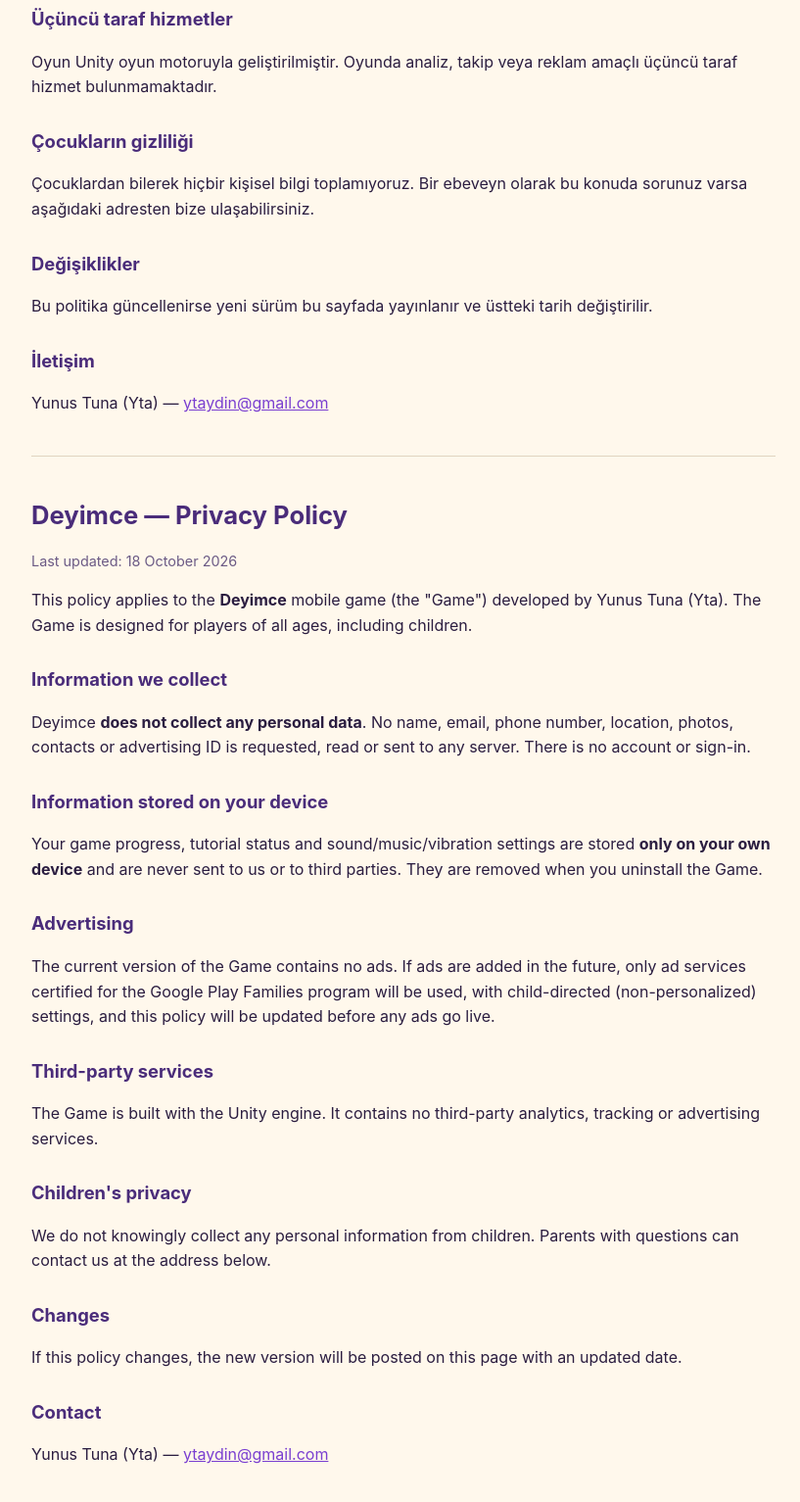
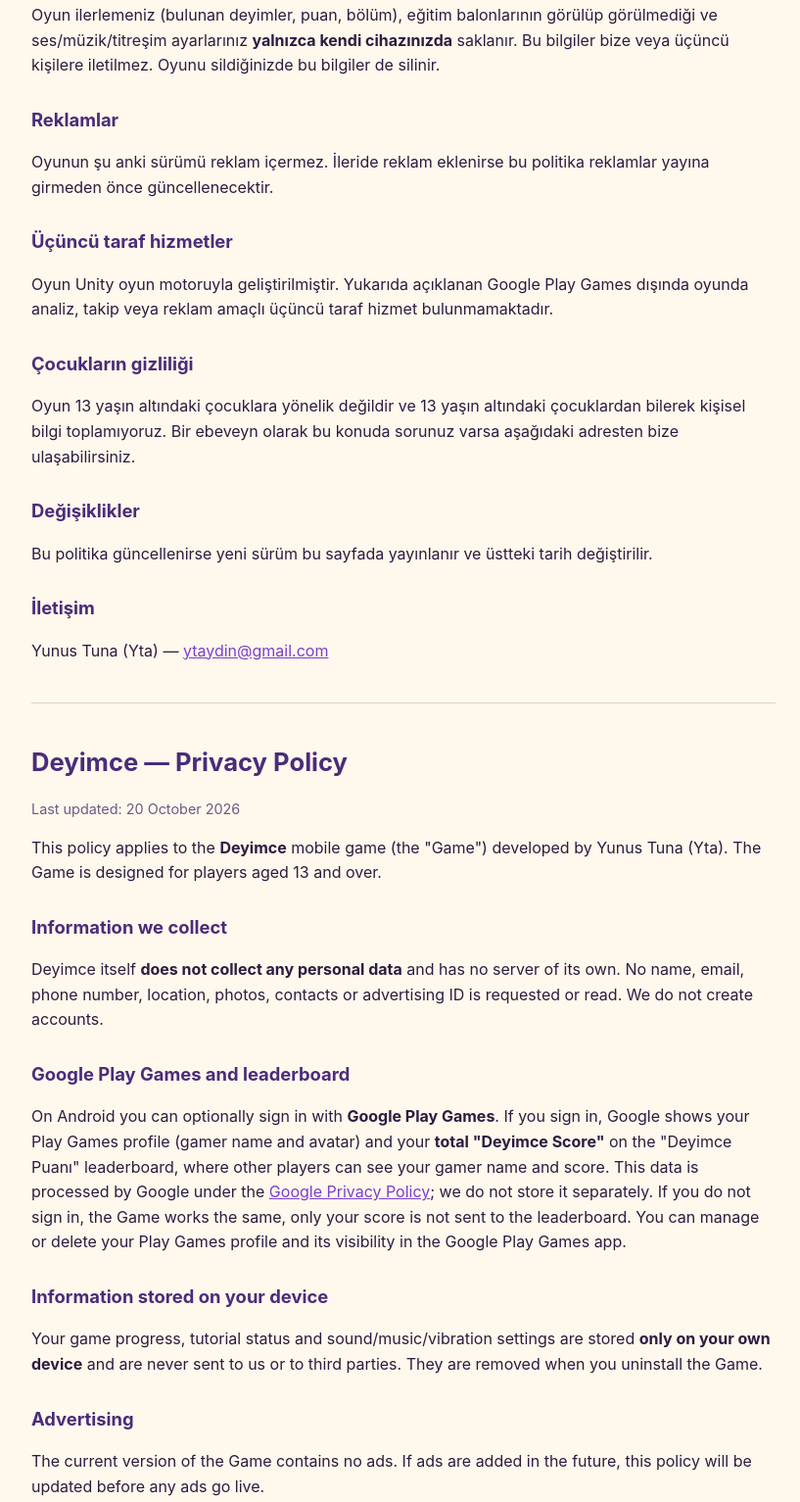
Before and after one commit to Ytaydin/deyimce-gizlilik, a plain HTML site: page index.html in a window 1280 px wide. Shown: the part 660-2193 px from the top of the page at 98% size, without its empty margins (228-1045 px from the left). Drawn offline with Linux system fonts and the light colour scheme.

Commit message:
Gizlilik politikası: 13+ ve Google Play Games liderlik tablosu

```diff
--- a/index.html
+++ b/index.html
@@ -16,24 +16,27 @@
 <body>
 
 <h1>Deyimce — Gizlilik Politikası</h1>
-<p class="tarih">Son güncelleme: 18 Ekim 2026</p>
+<p class="tarih">Son güncelleme: 20 Ekim 2026</p>
 
-<p>Bu politika, Yunus Tuna (Yta) tarafından geliştirilen <b>Deyimce</b> mobil oyunu ("Oyun") için geçerlidir. Oyun her yaştan oyuncu, çocuklar dahil, için tasarlanmıştır ve gizliliğinize saygı gösterir.</p>
+<p>Bu politika, Yunus Tuna (Yta) tarafından geliştirilen <b>Deyimce</b> mobil oyunu ("Oyun") için geçerlidir. Oyun 13 yaş ve üzeri oyuncular için tasarlanmıştır ve gizliliğinize saygı gösterir.</p>
 
 <h2>Topladığımız bilgiler</h2>
-<p>Deyimce <b>hiçbir kişisel veri toplamaz</b>. Ad, e-posta, telefon numarası, konum, fotoğraf, kişi listesi veya reklam kimliği istenmez, okunmaz ve hiçbir sunucuya gönderilmez. Oyunda hesap açma veya giriş yapma yoktur.</p>
+<p>Deyimce'nin kendisi <b>hiçbir kişisel veri toplamaz</b> ve kendi sunucusu yoktur. Ad, e-posta, telefon numarası, konum, fotoğraf, kişi listesi veya reklam kimliği istenmez ve okunmaz. Oyunda bizim tarafımızdan hesap açma yoktur.</p>
+
+<h2>Google Play Games ve liderlik tablosu</h2>
+<p>Android sürümünde isteğe bağlı olarak <b>Google Play Games</b> ile oturum açabilirsiniz. Oturum açarsanız Google, Play Games profilinizi (oyuncu adı ve avatar) ve oyundaki <b>toplam "Deyimce Puanı"nızı</b> "Deyimce Puanı" liderlik tablosunda gösterir; tabloda diğer oyuncular da sizin oyuncu adınızı ve puanınızı görebilir. Bu veriler Google tarafından, <a href="https://policies.google.com/privacy">Google Gizlilik Politikası</a> kapsamında işlenir; biz bu verileri ayrıca saklamayız. Oturum açmazsanız oyun aynen çalışır, yalnızca puanınız tabloya gönderilmez. Play Games profilinizi ve görünürlüğünü Google Play Games uygulamasından yönetebilir veya silebilirsiniz.</p>
 
 <h2>Cihazınızda saklanan bilgiler</h2>
 <p>Oyun ilerlemeniz (bulunan deyimler, puan, bölüm), eğitim balonlarının görülüp görülmediği ve ses/müzik/titreşim ayarlarınız <b>yalnızca kendi cihazınızda</b> saklanır. Bu bilgiler bize veya üçüncü kişilere iletilmez. Oyunu sildiğinizde bu bilgiler de silinir.</p>
 
 <h2>Reklamlar</h2>
-<p>Oyunun şu anki sürümü reklam içermez. İleride reklam eklenirse, yalnızca Google Play "Aileler" programı için onaylı reklam hizmetleri, çocuklara yönelik ayarlarla (kişiselleştirilmemiş reklam) kullanılacak ve bu politika reklamlar yayına girmeden önce güncellenecektir.</p>
+<p>Oyunun şu anki sürümü reklam içermez. İleride reklam eklenirse bu politika reklamlar yayına girmeden önce güncellenecektir.</p>
 
 <h2>Üçüncü taraf hizmetler</h2>
-<p>Oyun Unity oyun motoruyla geliştirilmiştir. Oyunda analiz, takip veya reklam amaçlı üçüncü taraf hizmet bulunmamaktadır.</p>
+<p>Oyun Unity oyun motoruyla geliştirilmiştir. Yukarıda açıklanan Google Play Games dışında oyunda analiz, takip veya reklam amaçlı üçüncü taraf hizmet bulunmamaktadır.</p>
 
 <h2>Çocukların gizliliği</h2>
-<p>Çocuklardan bilerek hiçbir kişisel bilgi toplamıyoruz. Bir ebeveyn olarak bu konuda sorunuz varsa aşağıdaki adresten bize ulaşabilirsiniz.</p>
+<p>Oyun 13 yaşın altındaki çocuklara yönelik değildir ve 13 yaşın altındaki çocuklardan bilerek kişisel bilgi toplamıyoruz. Bir ebeveyn olarak bu konuda sorunuz varsa aşağıdaki adresten bize ulaşabilirsiniz.</p>
 
 <h2>Değişiklikler</h2>
 <p>Bu politika güncellenirse yeni sürüm bu sayfada yayınlanır ve üstteki tarih değiştirilir.</p>
@@ -44,24 +47,27 @@
 <hr>
 
 <h1>Deyimce — Privacy Policy</h1>
-<p class="tarih">Last updated: 18 October 2026</p>
+<p class="tarih">Last updated: 20 October 2026</p>
 
-<p>This policy applies to the <b>Deyimce</b> mobile game (the "Game") developed by Yunus Tuna (Yta). The Game is designed for players of all ages, including children.</p>
+<p>This policy applies to the <b>Deyimce</b> mobile game (the "Game") developed by Yunus Tuna (Yta). The Game is designed for players aged 13 and over.</p>
 
 <h2>Information we collect</h2>
-<p>Deyimce <b>does not collect any personal data</b>. No name, email, phone number, location, photos, contacts or advertising ID is requested, read or sent to any server. There is no account or sign-in.</p>
+<p>Deyimce itself <b>does not collect any personal data</b> and has no server of its own. No name, email, phone number, location, photos, contacts or advertising ID is requested or read. We do not create accounts.</p>
+
+<h2>Google Play Games and leaderboard</h2>
+<p>On Android you can optionally sign in with <b>Google Play Games</b>. If you sign in, Google shows your Play Games profile (gamer name and avatar) and your <b>total "Deyimce Score"</b> on the "Deyimce Puanı" leaderboard, where other players can see your gamer name and score. This data is processed by Google under the <a href="https://policies.google.com/privacy">Google Privacy Policy</a>; we do not store it separately. If you do not sign in, the Game works the same, only your score is not sent to the leaderboard. You can manage or delete your Play Games profile and its visibility in the Google Play Games app.</p>
 
 <h2>Information stored on your device</h2>
 <p>Your game progress, tutorial status and sound/music/vibration settings are stored <b>only on your own device</b> and are never sent to us or to third parties. They are removed when you uninstall the Game.</p>
 
 <h2>Advertising</h2>
-<p>The current version of the Game contains no ads. If ads are added in the future, only ad services certified for the Google Play Families program will be used, with child-directed (non-personalized) settings, and this policy will be updated before any ads go live.</p>
+<p>The current version of the Game contains no ads. If ads are added in the future, this policy will be updated before any ads go live.</p>
 
 <h2>Third-party services</h2>
-<p>The Game is built with the Unity engine. It contains no third-party analytics, tracking or advertising services.</p>
+<p>The Game is built with the Unity engine. Apart from Google Play Games described above, it contains no third-party analytics, tracking or advertising services.</p>
 
 <h2>Children's privacy</h2>
-<p>We do not knowingly collect any personal information from children. Parents with questions can contact us at the address below.</p>
+<p>The Game is not directed at children under 13, and we do not knowingly collect personal information from children under 13. Parents with questions can contact us at the address below.</p>
 
 <h2>Changes</h2>
 <p>If this policy changes, the new version will be posted on this page with an updated date.</p>
```
